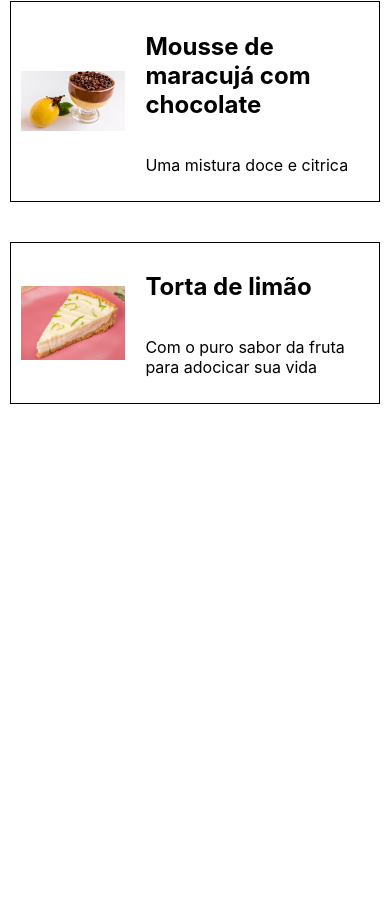
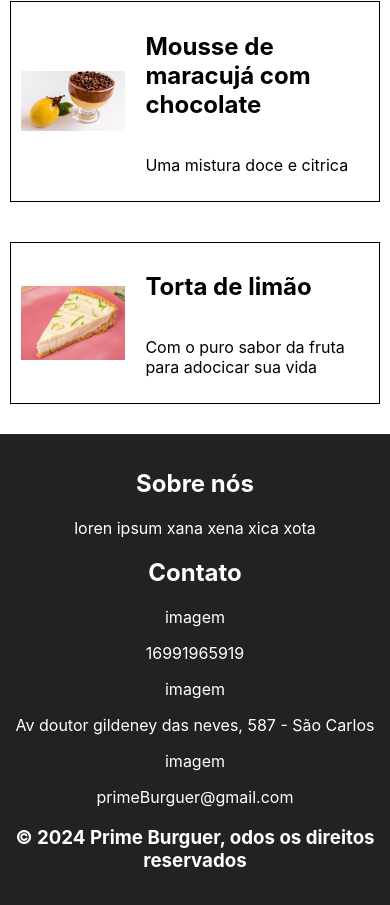
Before and after one commit to guilhermedosanjosilva77/projeto-primer-burguer, a React (Create React App) app in the folder prime-burguer/: page / in a window 390 px wide. Shown: the part 1193-2098 px from the top of the page. Before the commit the page ends 1607 px from the top, so only its background shows below. Built offline with nearby package versions, Linux system fonts and the light colour scheme.

Commit message:
Adicionando footer

```diff
--- a/prime-burguer/src/App.css
+++ b/prime-burguer/src/App.css
@@ -78,4 +78,11 @@ section {
     width: 30%;
     max-width: none;
   }
+  footer {
+  background-color: #222; /* fundo escuro */
+  color: white;           /* texto branco */
+  text-align: center;     /* centraliza o texto */
+  padding: 15px;
+  margin-top: 20px;       /* espaço antes do footer */
 }
+}
--- a/prime-burguer/src/App.js
+++ b/prime-burguer/src/App.js
@@ -3,6 +3,7 @@ import ArticleLanches from './Itens/Article';
 import { ArticleSobremessa } from './Itens/Article';
 import './App.css';
 import { itensDoCardapioLanches, itensDoCardapioSobremessas } from './cards/itens-card';
+import Footer from './Itens/footer';
 function App() {
   return (
     <div>
@@ -30,6 +31,9 @@ function App() {
           </div>
         </section>
       </main>
+      <footer>
+        <Footer />
+      </footer>
     </div>
   );
 }
--- a/prime-burguer/src/Itens/footer.js
+++ b/prime-burguer/src/Itens/footer.js
@@ -0,0 +1,35 @@
+export default function Footer(){
+    return(
+    <div>
+        <div className="foot1">
+        <div className="SobreNos">
+        <h2>Sobre nós</h2>
+        <p>loren ipsum xana xena xica xota</p>
+        </div>
+
+        <div className="Contato">
+            <h2>Contato</h2>
+            <div className="imagemcontato1">
+            <p>imagem</p>
+            <p>16991965919</p>
+            </div>
+            <div className="imagemcontato2">
+            <p>imagem</p>
+            <p>Av doutor gildeney das neves, 587 - São Carlos</p>
+            </div>
+            <div className="imagemcontato3">
+            <p>imagem</p>
+            <p>primeBurguer@gmail.com</p>
+            </div>
+
+        </div>
+        </div>
+
+        <div className="direitos">
+            <h3>© 2024 Prime Burguer, odos os direitos reservados </h3>
+        </div>
+
+
+    </div>
+    )
+}
```
